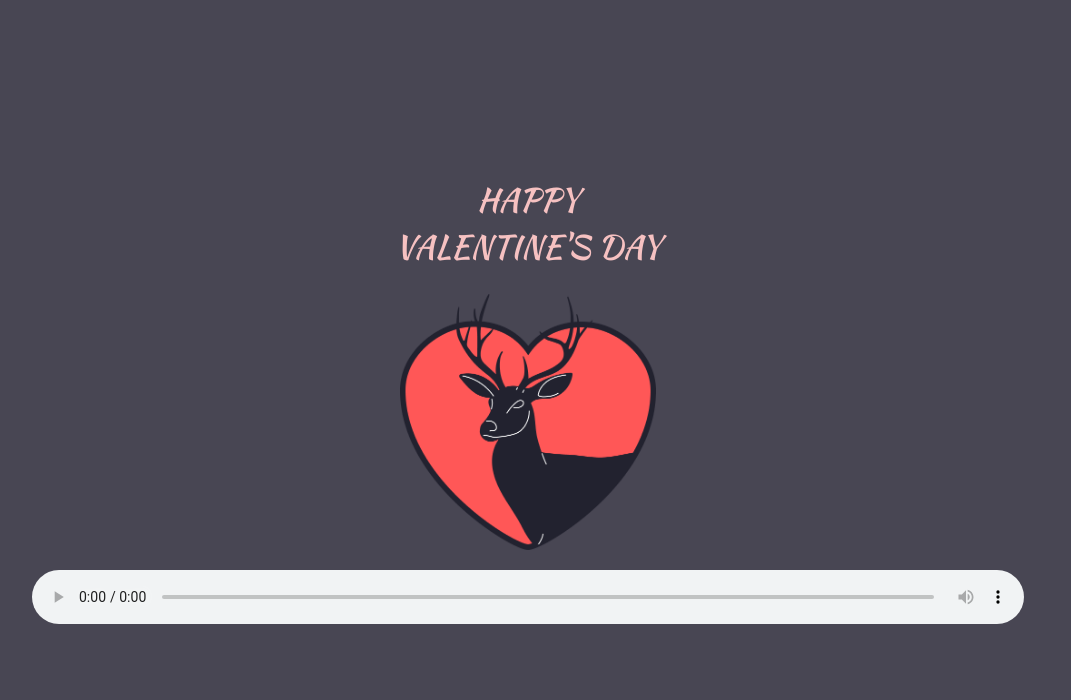
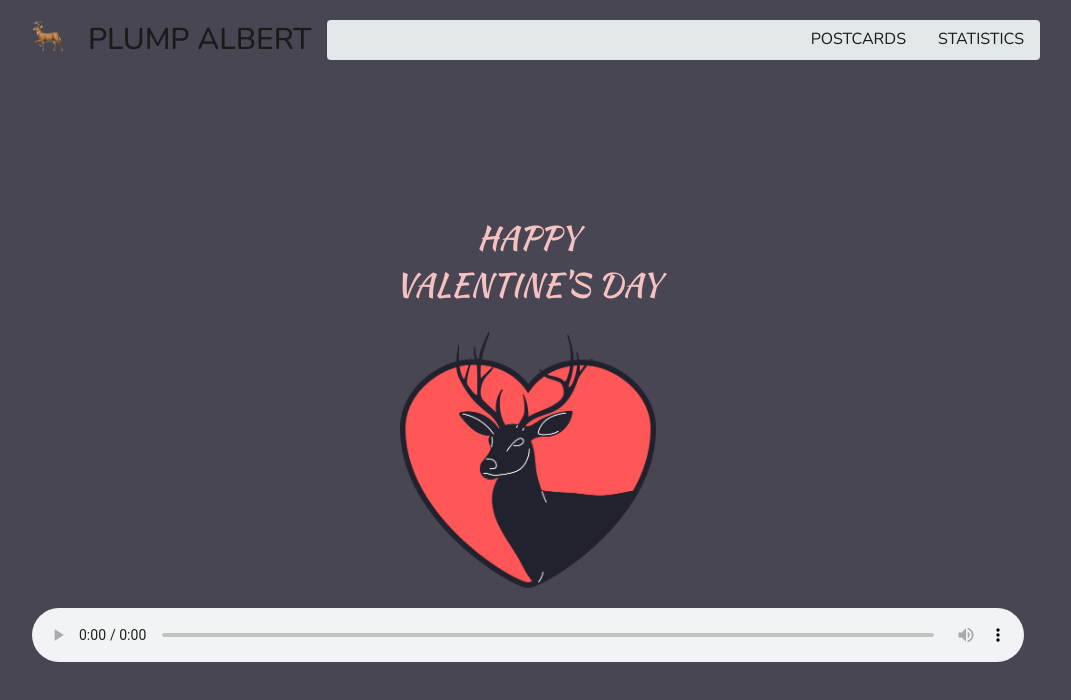
Before and after one commit to PlumpAlbert/portfolio, a Next.js app: page /postcard/valentine/2023 in a window 1280 px wide. Shown: the top 700 px of the page, without its empty margins (112-1183 px from the left). Built offline with nearby package versions, Linux system fonts and the light colour scheme; a web font is replaced by a local one.

Commit message:
created layout for postcards

```diff
--- /dev/null
+++ b/components/layouts/Postcard.module.scss
@@ -0,0 +1,5 @@
+.root {
+	flex: 1;
+	display: flex;
+	flex-direction: column;
+}
--- /dev/null
+++ b/components/layouts/Postcard.tsx
@@ -0,0 +1,12 @@
+import type { ILayout } from "@/types"
+import Header from "@/components/Header"
+import styles from "./Postcard.module.scss"
+
+const PostcardLayout: ILayout = page => (
+	<div className={styles.root}>
+		<Header />
+		{page}
+	</div>
+)
+
+export default PostcardLayout
--- a/pages/postcard/valentine/2023.tsx
+++ b/pages/postcard/valentine/2023.tsx
@@ -2,6 +2,7 @@ import { NextPageWithLayout } from "@/types"
 import Head from "next/head"
 import Image from "next/image"
 import { Kaushan_Script } from "@next/font/google"
+import PostcardLayout from "@/components/layouts/Postcard"
 // styles
 import { sassBuilder } from "@/utils/sass"
 import styles from "./2023.module.scss"
@@ -49,6 +50,6 @@ const Valentine: NextPageWithLayout = ({}) => {
 	)
 }
 
-Valentine.getLayout = page => page
+Valentine.getLayout = PostcardLayout
 
 export default Valentine
--- a/pages/postcard/women-day-2023.tsx
+++ b/pages/postcard/women-day-2023.tsx
@@ -1,6 +1,7 @@
 import { useEffect, useRef } from "react"
 import type { NextPageWithLayout } from "@/types"
 import Head from "next/head"
+import PostcardLayout from "@/components/layouts/Postcard"
 // imports
 import PhoneSvg from "@/public/postcards/women-day-2023/phone.svg"
 // styles
@@ -167,6 +168,6 @@ const Page: NextPageWithLayout = () => {
 	)
 }
 
-Page.getLayout = page => page
+Page.getLayout = PostcardLayout
 
 export default Page
```
